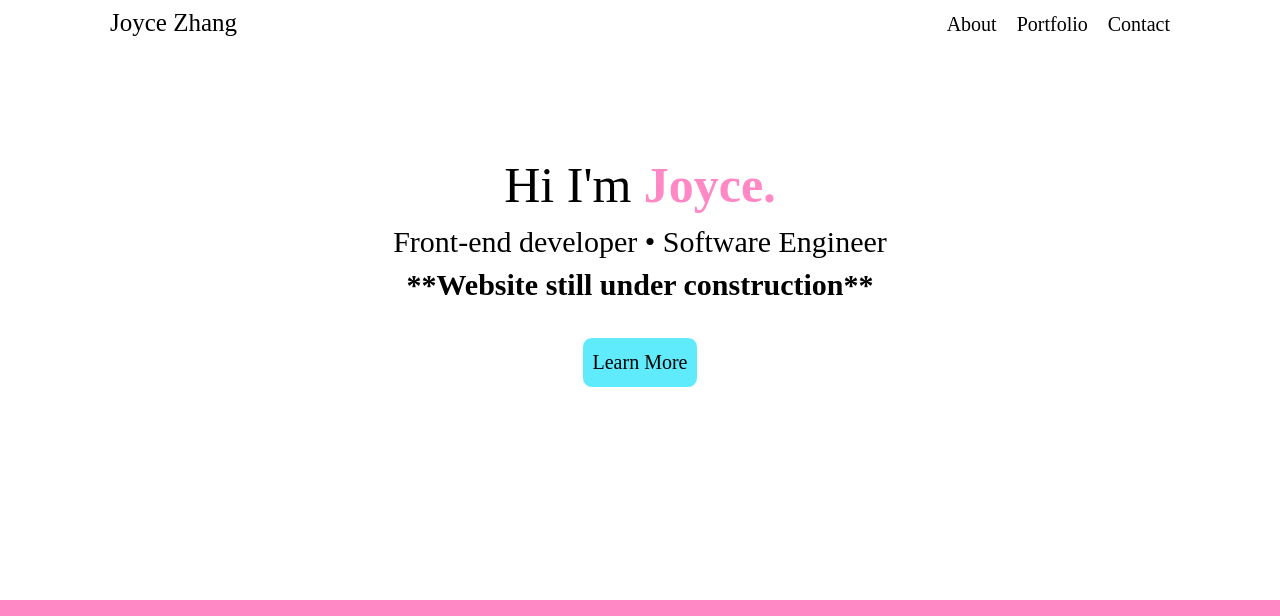
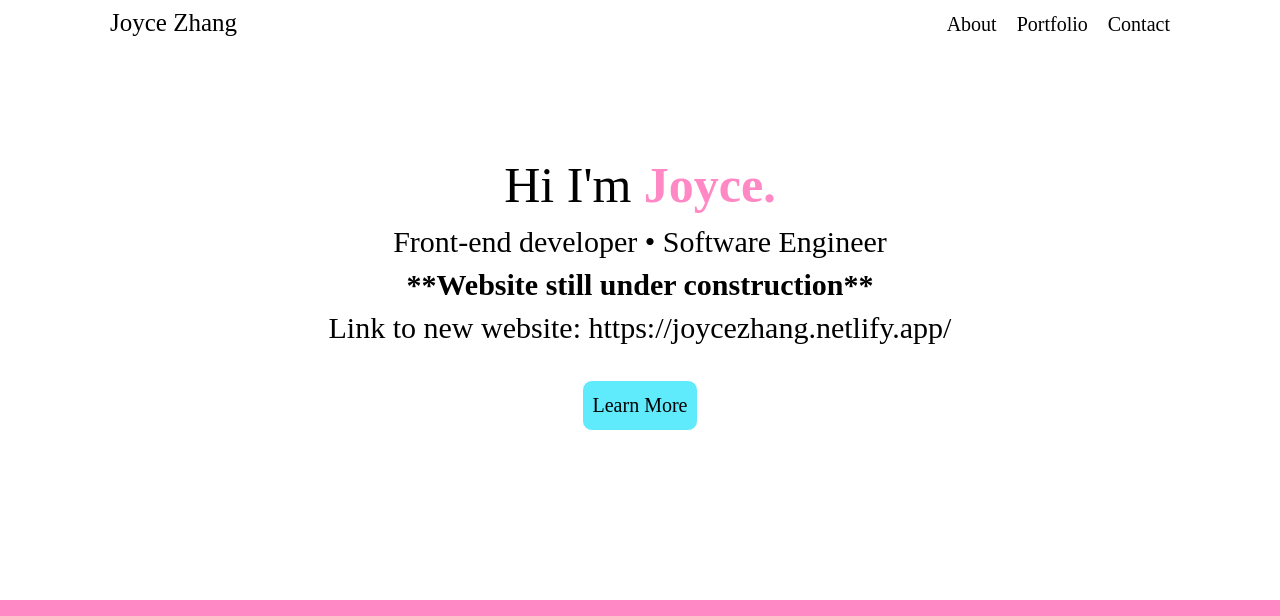
Before and after one commit to JZBlank/jzblank.github.io, a plain HTML site: page index.html in a window 1280 px wide. Shown: the top 616 px of the page. Drawn offline with nearby package versions, Linux system fonts and the light colour scheme.

Commit message:
Update index.html

```diff
--- a/index.html
+++ b/index.html
@@ -30,6 +30,11 @@
           <div class="welcome_title2">
             Front-end developer • Software Engineer <br><b>**Website still under construction**</b>
           </div>
+
+          <div class="welcome_title2">
+            Link to new website: https://joycezhang.netlify.app/
+          </div>
+
           <button type="button" name="button">Learn More</button>
         </div>
       </div>
```
